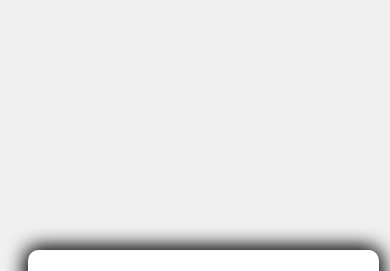
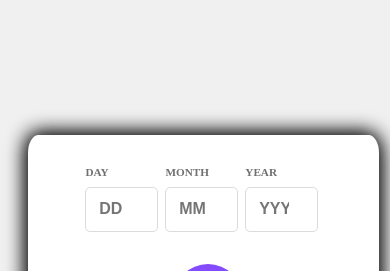
Before and after one commit to Vsimdy/Age-calculator, a plain HTML site: page index.html in a window 390 px wide. Shown: the top 271 px of the page. Drawn offline with Linux system fonts and the light colour scheme.

Commit message:
Update style.css

```diff
--- a/style.css
+++ b/style.css
@@ -24,6 +24,19 @@ main {
   box-shadow: 2px 2px 20px rgb(21, 21, 21), -2px -2px 20px rgb(21, 21, 21);
 }
 
+@media only screen and (max-width: 675px) {
+  main {
+    background-color: hsl(0, 0%, 100%);
+    padding: 1.5em;
+    width: 90%;
+    max-width: 600px;
+    min-height: 70%;
+    border-radius: 3%;
+    border-bottom-right-radius: 35%;
+    margin: 0 auto;
+    box-shadow: 2px 2px 20px rgb(21, 21, 21), -2px -2px 20px rgb(21, 21, 21);
+  }
+}
 header h1 {
   text-align: center;
   color: hsl(259, 100%, 65%);
```
